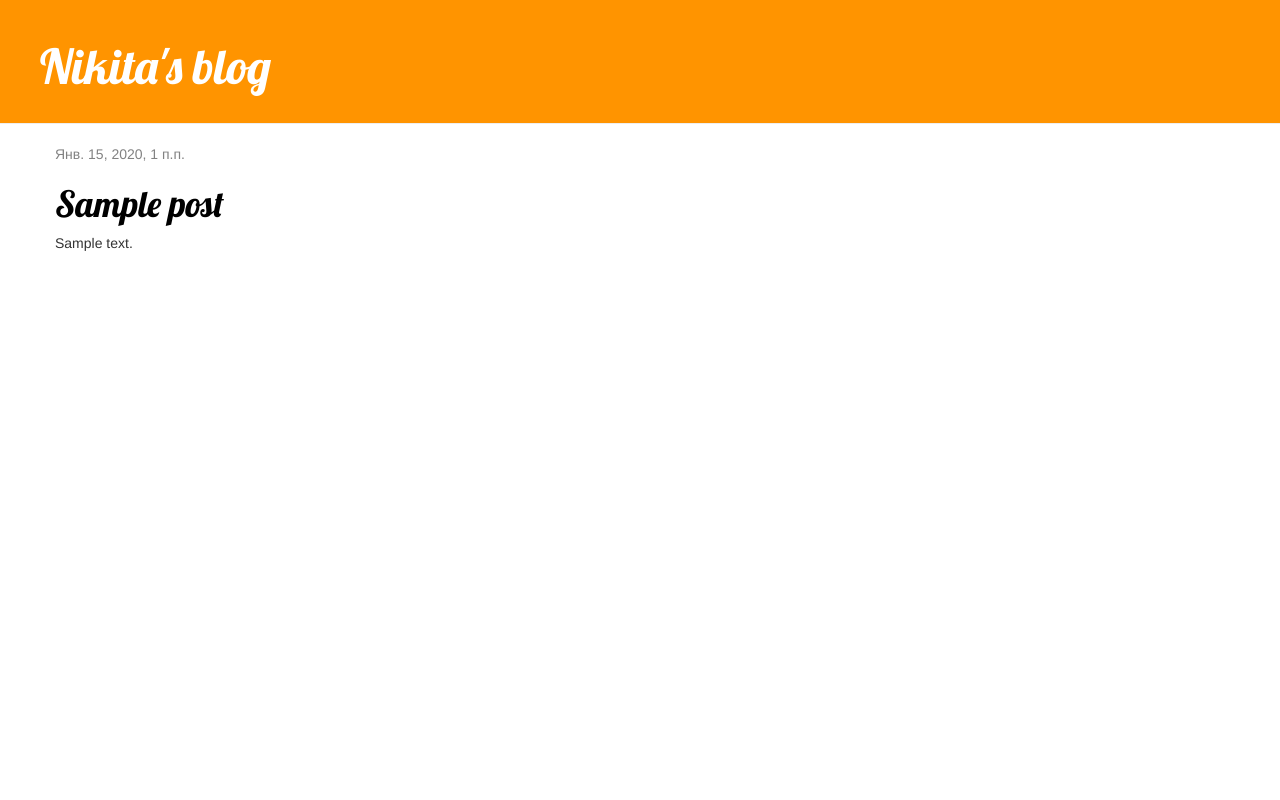
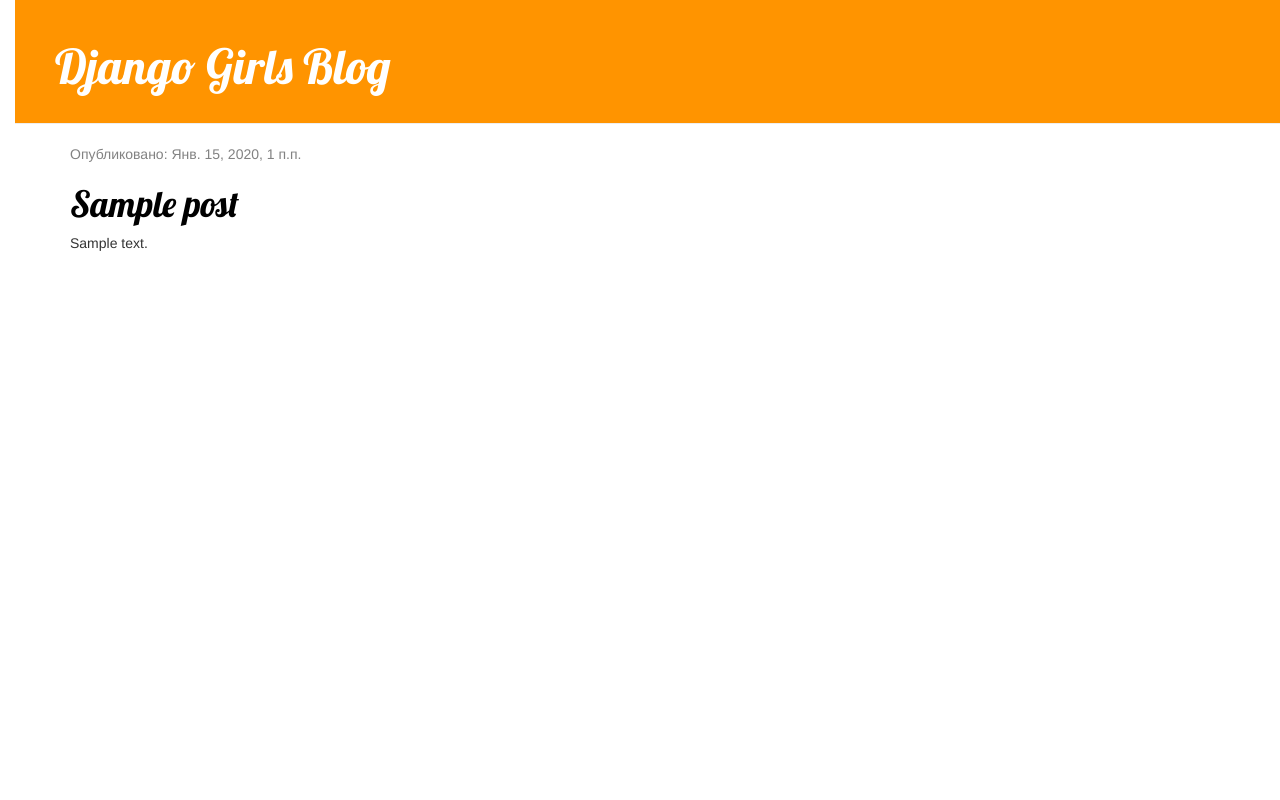
Before and after one commit to Minigamy/my-first-blog, a Django app: page / in a window 1280 px wide. Run offline with Django 3.2, Linux system fonts and the light colour scheme; tables that the repository leaves empty hold one stand-in row (values such as "Sample post"); some libraries are stand-ins or nearby versions.

Commit message:
Modified[2]

```diff
--- a/blog/static/css/blog.css
+++ b/blog/static/css/blog.css
@@ -1,3 +1,13 @@
+h1 a {
+    color: #FCA205;
+    font-family: 'Lobster';
+}
+
+
+body {
+    padding-left: 15px;
+}
+
 .page-header {
     background-color: #ff9400;
     margin-top: 0;
--- a/blog/templates/blog/base.html
+++ b/blog/templates/blog/base.html
@@ -1,7 +1,7 @@
 {% load static %}
 <html>
     <head>
-        <title>Nikita's blog</title>
+        <title>Django Girls blog</title>
         <link rel="stylesheet" href="//maxcdn.bootstrapcdn.com/bootstrap/3.2.0/css/bootstrap.min.css">
         <link rel="stylesheet" href="//maxcdn.bootstrapcdn.com/bootstrap/3.2.0/css/bootstrap-theme.min.css">
         <link href='//fonts.googleapis.com/css?family=Lobster&subset=latin,latin-ext' rel='stylesheet' type='text/css'>
@@ -9,7 +9,7 @@
     </head>
     <body>
     <div class="page-header">
-        <h1><a href="/">Nikita's blog</a></h1>
+        <h1><a href="/">Django Girls Blog</a></h1>
     </div>
     <div class="content container">
         <div class="row">
--- a/blog/templates/blog/post_list.html
+++ b/blog/templates/blog/post_list.html
@@ -1,12 +1,11 @@
 {% extends 'blog/base.html' %}
-
 {% block content %}
   {% for post in posts %}
                 <div class="post">
                     <div class="date">
-                            {{ post.published_date }}
+                        <p>Опубликовано: {{ post.published_date }}</p>
                     </div>
-                        <h1><a href="{% url 'post_detail' pk=post.pk %}">{{ post.title }}</a></h1>
+                    <h1><a href="">{{ post.title }}</a></h1>
                     <p>{{ post.text|linebreaksbr }}</p>
                 </div>
             {% endfor %}
```
Lines whose indentation alone changed are shown as unchanged.
